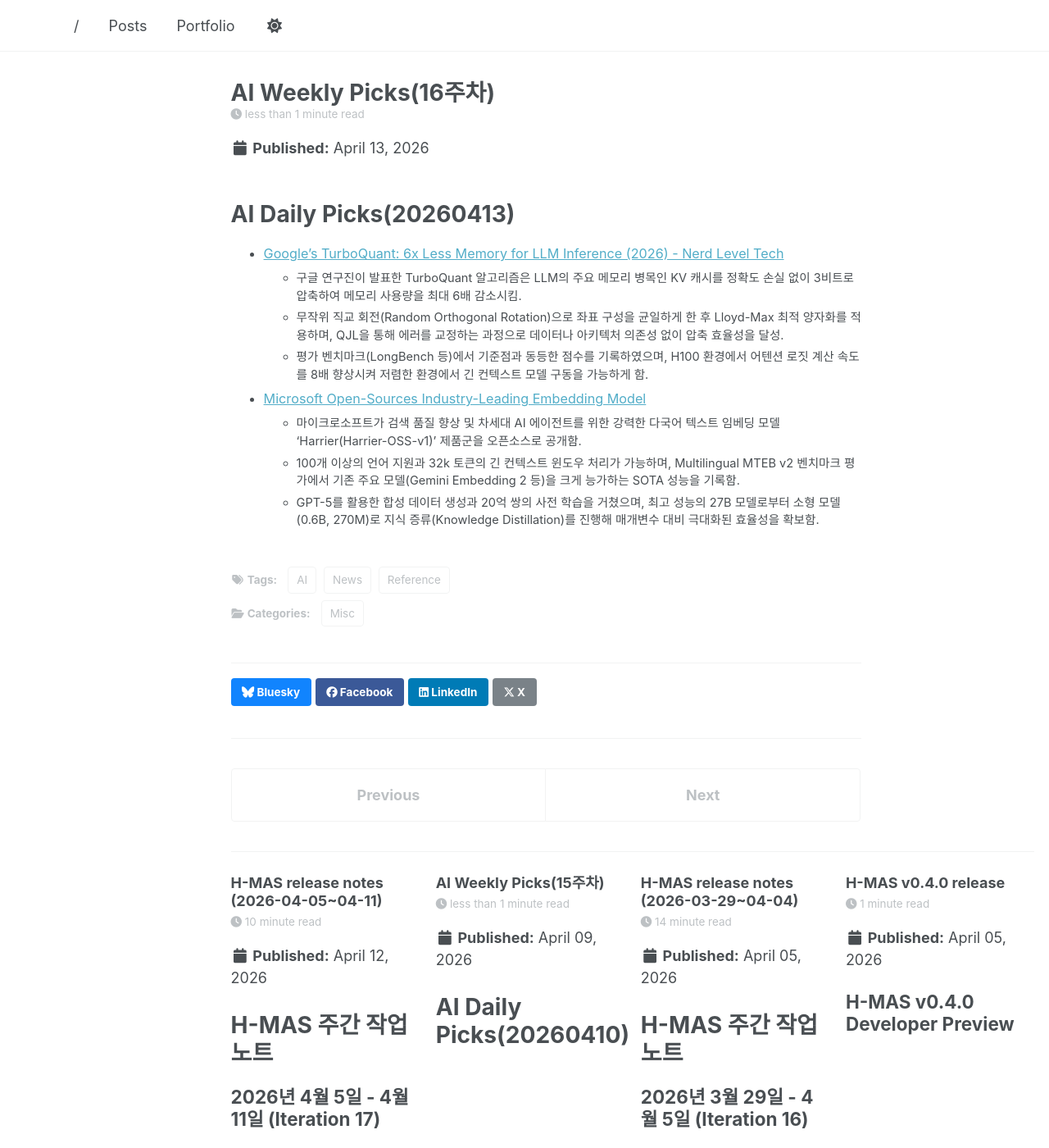
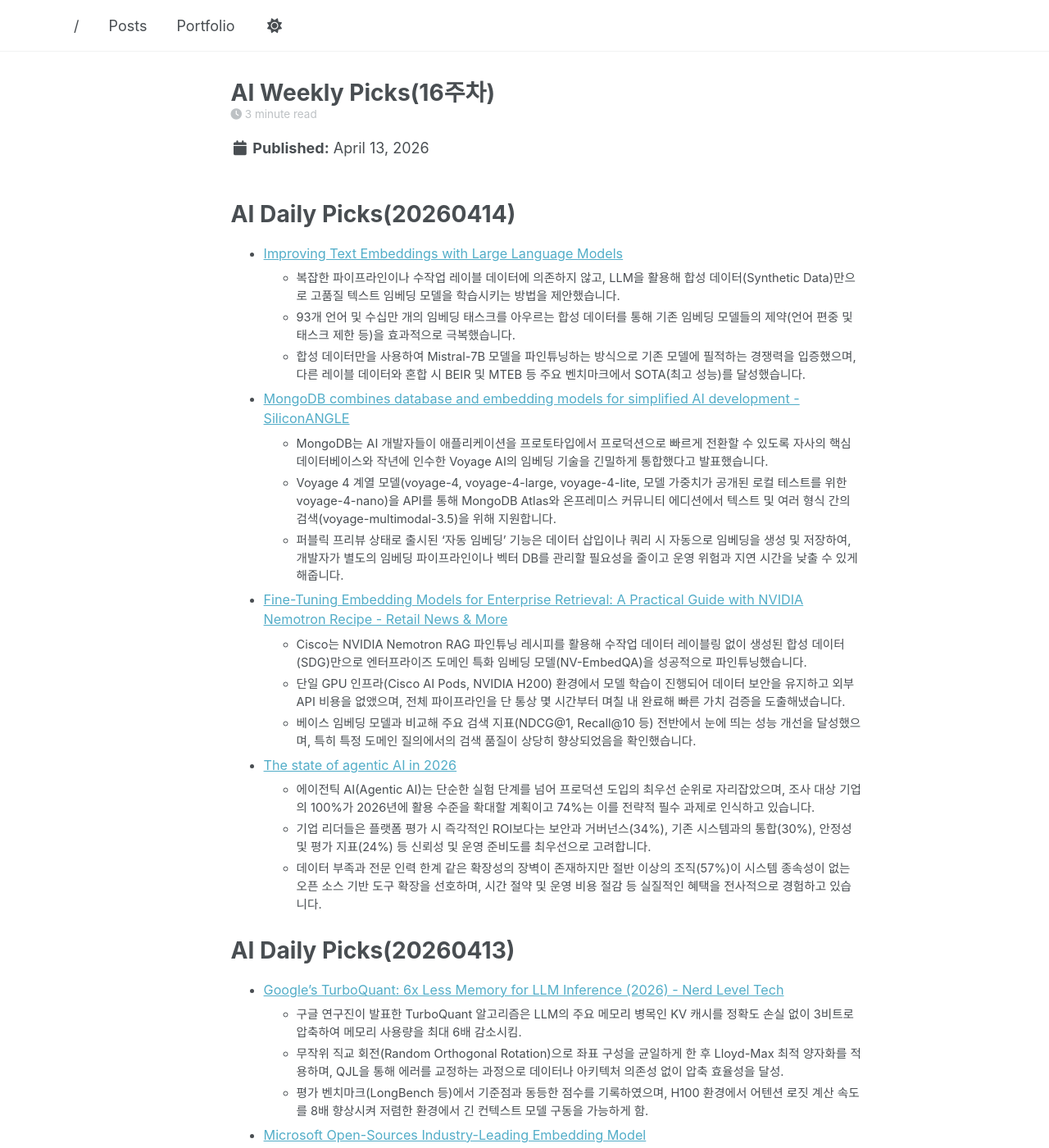
Before and after one commit to parameterfreak/parameterfreak.github.io, a Jekyll site: the page built from _posts/2026-04-13-ai-weekly-picks.md, in a window 1280 px wide and 1400 px high. Shown: the whole window at 82% size. Built offline with Jekyll 4.4.1, drawn with Linux system fonts in a browser that asks for light colours; a script that is not in the unit is left out.

Commit message:
Add AI Daily Picks for April 14, 2026
Added AI Daily Picks for April 14, 2026, featuring articles on text embeddings, MongoDB integration, fine-tuning models, and the state of agentic AI.

```diff
--- a/_posts/2026-04-13-ai-weekly-picks.md
+++ b/_posts/2026-04-13-ai-weekly-picks.md
@@ -10,6 +10,26 @@
   - Reference
 ---
 
+# AI Daily Picks(20260414)
+
+* [Improving Text Embeddings with Large Language Models](https://arxiv.org/html/2401.00368v1)
+  * 복잡한 파이프라인이나 수작업 레이블 데이터에 의존하지 않고, LLM을 활용해 합성 데이터(Synthetic Data)만으로 고품질 텍스트 임베딩 모델을 학습시키는 방법을 제안했습니다.
+  * 93개 언어 및 수십만 개의 임베딩 태스크를 아우르는 합성 데이터를 통해 기존 임베딩 모델들의 제약(언어 편중 및 태스크 제한 등)을 효과적으로 극복했습니다.
+  * 합성 데이터만을 사용하여 Mistral-7B 모델을 파인튜닝하는 방식으로 기존 모델에 필적하는 경쟁력을 입증했으며, 다른 레이블 데이터와 혼합 시 BEIR 및 MTEB 등 주요 벤치마크에서 SOTA(최고 성능)를 달성했습니다.
+* [MongoDB combines database and embedding models for simplified AI development - SiliconANGLE](https://siliconangle.com/2026/01/15/mongodb-combines-database-embedding-models-simplified-ai-development/)
+  * MongoDB는 AI 개발자들이 애플리케이션을 프로토타입에서 프로덕션으로 빠르게 전환할 수 있도록 자사의 핵심 데이터베이스와 작년에 인수한 Voyage AI의 임베딩 기술을 긴밀하게 통합했다고 발표했습니다.
+  * Voyage 4 계열 모델(voyage-4, voyage-4-large, voyage-4-lite, 모델 가중치가 공개된 로컬 테스트를 위한 voyage-4-nano)을 API를 통해 MongoDB Atlas와 온프레미스 커뮤니티 에디션에서 텍스트 및 여러 형식 간의 검색(voyage-multimodal-3.5)을 위해 지원합니다.
+  * 퍼블릭 프리뷰 상태로 출시된 '자동 임베딩' 기능은 데이터 삽입이나 쿼리 시 자동으로 임베딩을 생성 및 저장하여, 개발자가 별도의 임베딩 파이프라인이나 벡터 DB를 관리할 필요성을 줄이고 운영 위험과 지연 시간을 낮출 수 있게 해줍니다.
+* [Fine-Tuning Embedding Models for Enterprise Retrieval: A Practical Guide with NVIDIA Nemotron Recipe - Retail News & More](https://dmsretail.com/RetailNews/fine-tuning-embedding-models-for-enterprise-retrieval-a-practical-guide-with-nvidia-nemotron-recipe/)
+  * Cisco는 NVIDIA Nemotron RAG 파인튜닝 레시피를 활용해 수작업 데이터 레이블링 없이 생성된 합성 데이터(SDG)만으로 엔터프라이즈 도메인 특화 임베딩 모델(NV-EmbedQA)을 성공적으로 파인튜닝했습니다.
+  * 단일 GPU 인프라(Cisco AI Pods, NVIDIA H200) 환경에서 모델 학습이 진행되어 데이터 보안을 유지하고 외부 API 비용을 없앴으며, 전체 파이프라인을 단 통상 몇 시간부터 며칠 내 완료해 빠른 가치 검증을 도출해냈습니다.
+  * 베이스 임베딩 모델과 비교해 주요 검색 지표(NDCG@1, Recall@10 등) 전반에서 눈에 띄는 성능 개선을 달성했으며, 특히 특정 도메인 질의에서의 검색 품질이 상당히 향상되었음을 확인했습니다.
+* [The state of agentic AI in 2026](https://crewai.com/blog/the-state-of-agentic-ai-in-2026)
+  * 에이전틱 AI(Agentic AI)는 단순한 실험 단계를 넘어 프로덕션 도입의 최우선 순위로 자리잡았으며, 조사 대상 기업의 100%가 2026년에 활용 수준을 확대할 계획이고 74%는 이를 전략적 필수 과제로 인식하고 있습니다.
+  * 기업 리더들은 플랫폼 평가 시 즉각적인 ROI보다는 보안과 거버넌스(34%), 기존 시스템과의 통합(30%), 안정성 및 평가 지표(24%) 등 신뢰성 및 운영 준비도를 최우선으로 고려합니다.
+  * 데이터 부족과 전문 인력 한계 같은 확장성의 장벽이 존재하지만 절반 이상의 조직(57%)이 시스템 종속성이 없는 오픈 소스 기반 도구 확장을 선호하며, 시간 절약 및 운영 비용 절감 등 실질적인 혜택을 전사적으로 경험하고 있습니다.
+
+
 # AI Daily Picks(20260413)
 
 * [Google's TurboQuant: 6x Less Memory for LLM Inference (2026) - Nerd Level Tech](https://nerdleveltech.com/google-turboquant-kv-cache-compression-llm-inference)
```
